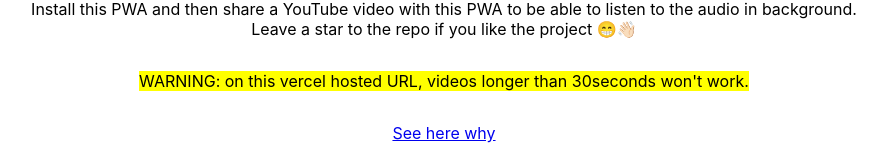
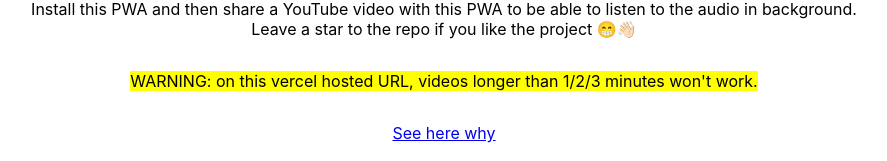
Before and after one commit to giacomocerquone/youtube-background-pwa, a Next.js app: page / in a window 1280 px wide. Shown: the part 329-490 px from the top of the page, without its empty margins (196-1083 px from the left). Built offline with nearby package versions, Linux system fonts and the light colour scheme.

Commit message:
update limitation

```diff
--- a/pages/index.js
+++ b/pages/index.js
@@ -38,7 +38,7 @@
         Leave a star to the repo if you like the project 😁👋🏻
       </p>
       <p style={{ backgroundColor: "yellow" }}>
-        WARNING: on this vercel hosted URL, videos longer than 30seconds
+        WARNING: on this vercel hosted URL, videos longer than 1/2/3 minutes
         won&apos;t work.
       </p>
       <a
```
